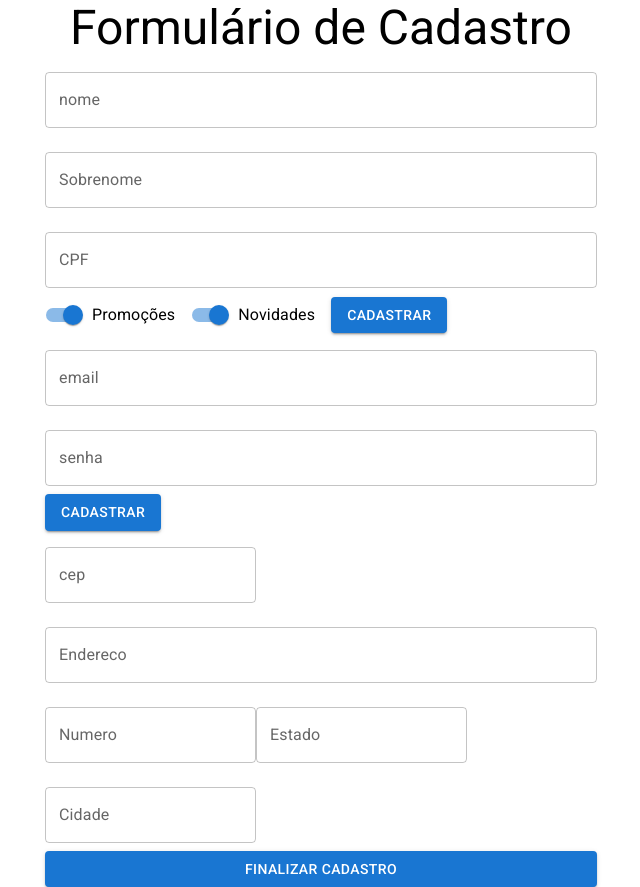
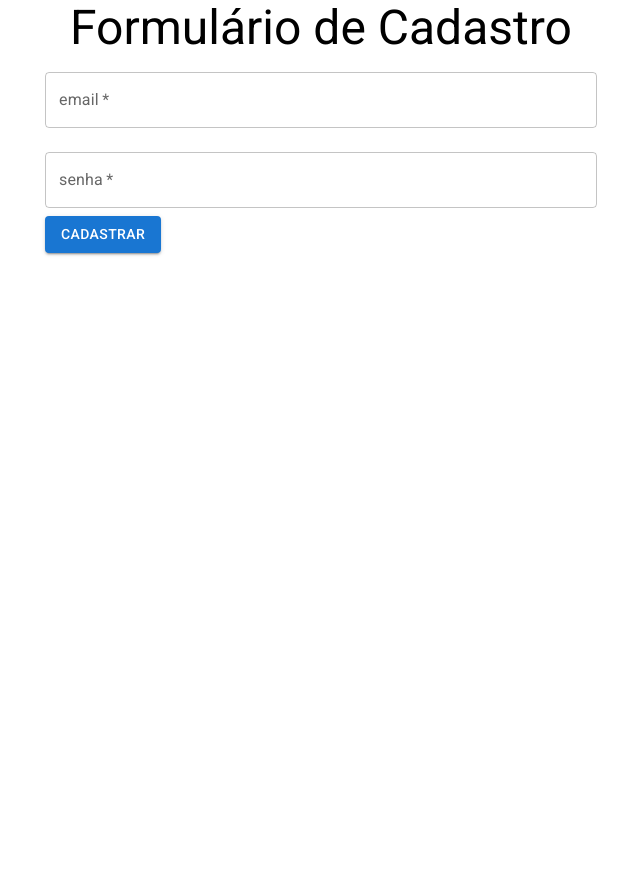
Before and after one commit to ediCarlosSilva/function-components-react, a React (Create React App) app: page / in a window 1280 px wide. Shown: the whole page, without its empty margins (319-959 px from the left). After the commit the page ends 800 px from the top, so only its background shows below. Built offline with nearby package versions, Linux system fonts and the light colour scheme; the HTML template or start-up script is replaced by a standard one.

Commit message:
botão avançar etapas do formulário

```diff
--- a/src/components/FormularioCadastro/DadosUsuario.jsx
+++ b/src/components/FormularioCadastro/DadosUsuario.jsx
@@ -1,11 +1,22 @@
 import React from "react";
 import {TextField, Button} from '@mui/material';
 
-export default function DadosUsuario() {
+export default function DadosUsuario({aoEnviar}) {
     return (
-        <form>
-            <TextField id="email" label="email" type="email" variant='outlined' margin="normal" fullWidth />
-            <TextField id="senha" label="senha" type="password" variant='outlined' margin="normal" fullWidth />
+        <form onSubmit={(evento) => {
+            evento.preventDefault();
+            aoEnviar();
+        }}>
+            <TextField
+                id="email"
+                label="email"
+                type="email"
+                variant='outlined'
+                margin="normal"
+                required
+                fullWidth
+            />
+            <TextField id="senha" label="senha" type="password" variant='outlined' margin="normal" fullWidth required />
             <Button type="submit" variant="contained">Cadastrar</Button>
         </form>
     )
--- a/src/components/FormularioCadastro/FormularioCadastro.jsx
+++ b/src/components/FormularioCadastro/FormularioCadastro.jsx
@@ -1,15 +1,40 @@
-import React from 'react';
+import React, {useState} from 'react';
 import DadosPessoais from './DadosPessoais';
 import DadosUsuario from './DadosUsuario';
 import DadosEntrega from './DadosEntrega';
+import {Typography} from '@mui/material'
 
 export default function FormularioCadastro({ aoEnviar, validarCPF }) {
 
+    const [etapaAtual, setEtapaAtual] = useState(0);
+
+    function proximo() {
+        setEtapaAtual(etapaAtual + 1);
+    }
+
+    function formularioAtual(etapa) {
+        switch(etapa) {
+            case 0:
+                return <DadosUsuario aoEnviar={proximo} />
+            case 1:
+                return <DadosPessoais aoEnviar={proximo} validarCPF={validarCPF}/>
+            case 2:
+                return <DadosEntrega aoEnviar={aoEnviar}/>
+            default:
+                <Typography>Erro</Typography>
+        }
+    }
+
     return (
         <>
-            <DadosPessoais aoEnviar={aoEnviar} validarCPF={validarCPF}/>
-            <DadosUsuario />
-            <DadosEntrega />
+            {
+                formularioAtual(etapaAtual)
+            }
+
         </>
     )
 }
+
+//
+//
+//
```
